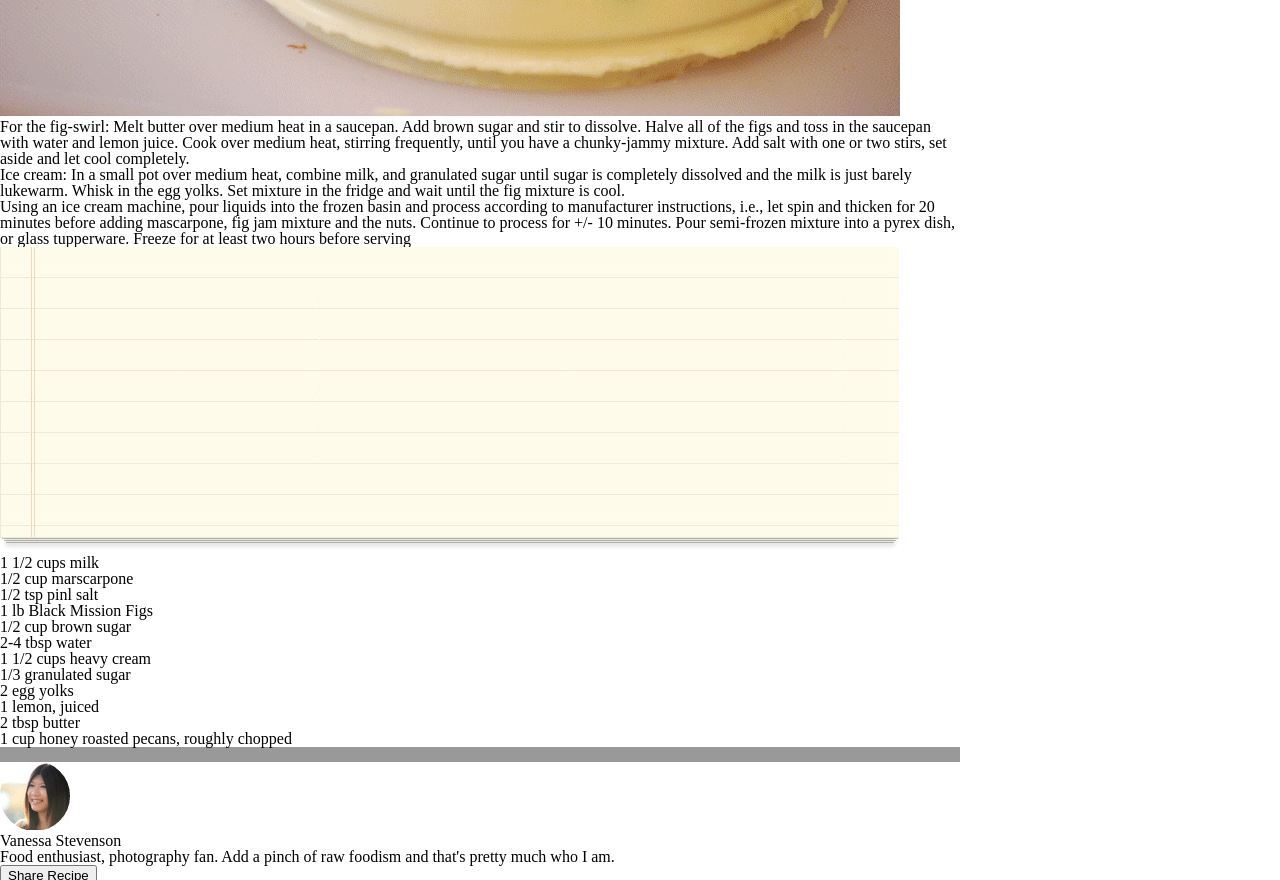
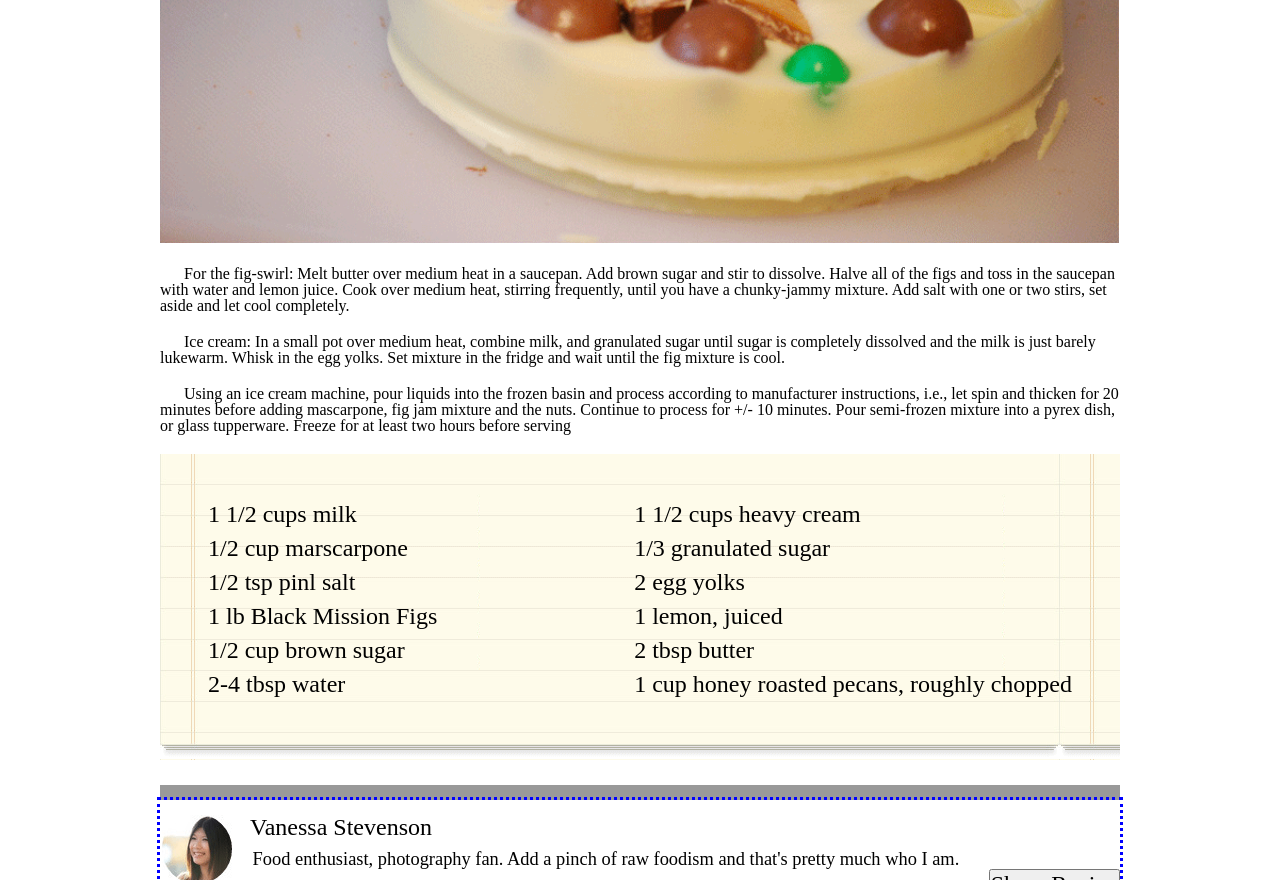
Before and after one commit to Rachnicrice/chocolate-pizza, a plain HTML site: page index.html in a window 1280 px wide. Shown: the part 650-1530 px from the top of the page. Drawn offline with Linux system fonts and the light colour scheme.

Commit message:
Almost done with page layout.

```diff
--- a/css/style.css
+++ b/css/style.css
@@ -1,4 +1,4 @@
-* {
+html {
   box-sizing: border-box;
   max-width: 960px;
   margin: 0px auto 0px auto;
@@ -82,3 +82,106 @@ div {
   height: 15px;
   background: #999;
 }
+
+header {
+  position: relative;
+  height:
+}
+
+h3 {
+  font-size: 2.5em;
+  margin: 50px 0px 0px 0px;
+}
+
+h4 {
+  margin: 0px 0px 30px 0px;
+}
+
+#pizza {
+  width: 960px;
+  height: auto;
+}
+
+#print1 {
+  position: absolute;
+  top: 38px;
+  right: 35px;
+}
+
+#print2 {
+  position: absolute;
+  top: 35px;
+  right: 0;
+}
+
+p {
+  margin: 20px 0px 0px 0px;
+  text-indent: 1.5em;
+}
+
+#list {
+  width: 960px;
+  height: auto;
+}
+
+#list1 {
+  float: left;
+  font-size: 1.5em;
+  margin: 2em 0px 2.25em 2em;
+}
+
+li {
+  margin: 0px 0px 10px 0px;
+}
+
+#list2 {
+  float: right;
+  font-size: 1.5em;
+  margin: 2em 2em 2.25em 0px;
+}
+
+#section {
+  position: relative;
+  overflow: auto;
+  background-image: url(../images/list-bg.png);
+  margin: 20px 0px 25px 0px;
+}
+
+#bottom {
+  position: relative;
+  outline: dotted 3px blue;
+  height: 100px
+}
+
+#vanessa {
+  position: absolute;
+  top: 15px;
+  left: 2px;
+}
+
+h5 {
+  position: absolute;
+  font-size: 1.5em;
+  top: 15px;
+  left: 90px;
+}
+
+#about {
+  position: absolute;
+  font-size: 1.15em;
+  top: 30px;
+  left: 65px;
+}
+
+button {
+  font-size: 24px;
+  font-family: inherit;
+  padding: 0;
+  position: absolute;
+  bottom: 0;
+  right: 0;
+}
+
+footer {
+  outline: dotted 3px pink;
+}
--- a/index.html
+++ b/index.html
@@ -28,8 +28,8 @@
       <header>
         <h3>Chocolate Pizza</h3>
         <h4>Posted on 15 Dec 2013 / Desserts</h4>
-        <img src="./images/print-icon.png" alt="print-icon">
-        <span>Print</span>
+        <img id="print1" src="./images/print-icon.png" alt="print-icon">
+        <span id="print2">Print</span>
       </header>
 
       <article>
@@ -42,9 +42,8 @@
       </article>
     </section>
 
-    <section>
-      <img id="list" src="./images/list-bg.png" alt="list">
-      <ul>
+    <section id="section">
+      <ul id="list1">
         <li>1 1/2 cups milk</li>
         <li>1/2 cup marscarpone</li>
         <li>1/2 tsp pinl salt</li>
@@ -52,7 +51,7 @@
         <li>1/2 cup brown sugar</li>
         <li>2-4 tbsp water</li>
       </ul>
-      <ul>
+      <ul id="list2">
         <li>1 1/2 cups heavy cream</li>
         <li>1/3 granulated sugar</li>
         <li>2 egg yolks</li>
@@ -64,10 +63,10 @@
 
     <div class="border"></div>
 
-    <section>
+    <section id="bottom">
       <img id="vanessa" src="./images/van-pic.png" alt="vanessa-stevenson">
       <h5>Vanessa Stevenson</h5>
-      <p>Food enthusiast, photography fan. Add a pinch of raw foodism and that's pretty much who I am.</p>
+      <p id="about">Food enthusiast, photography fan. Add a pinch of raw foodism and that's pretty much who I am.</p>
       <button>Share Recipe</button>
     </section>
 
```
